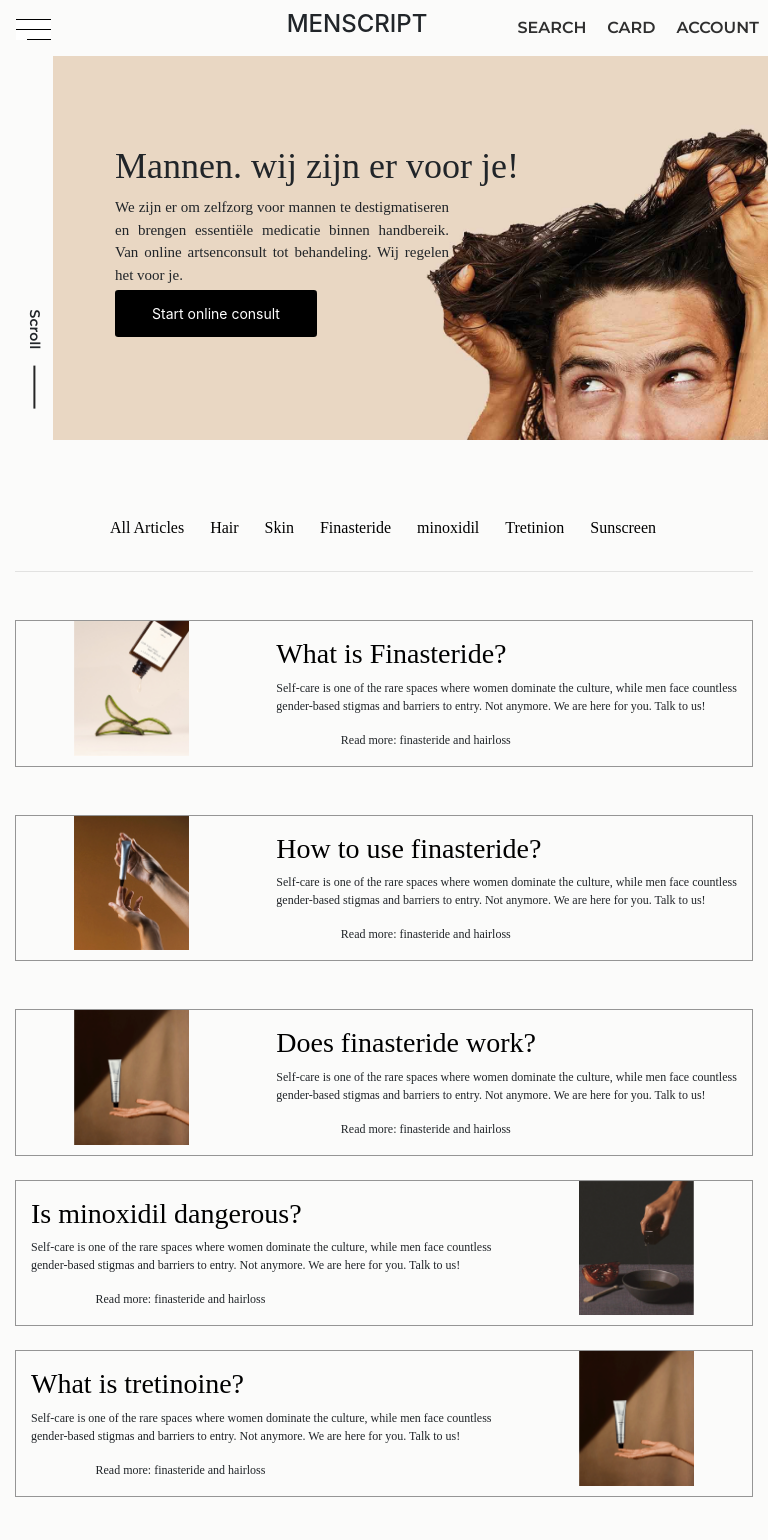
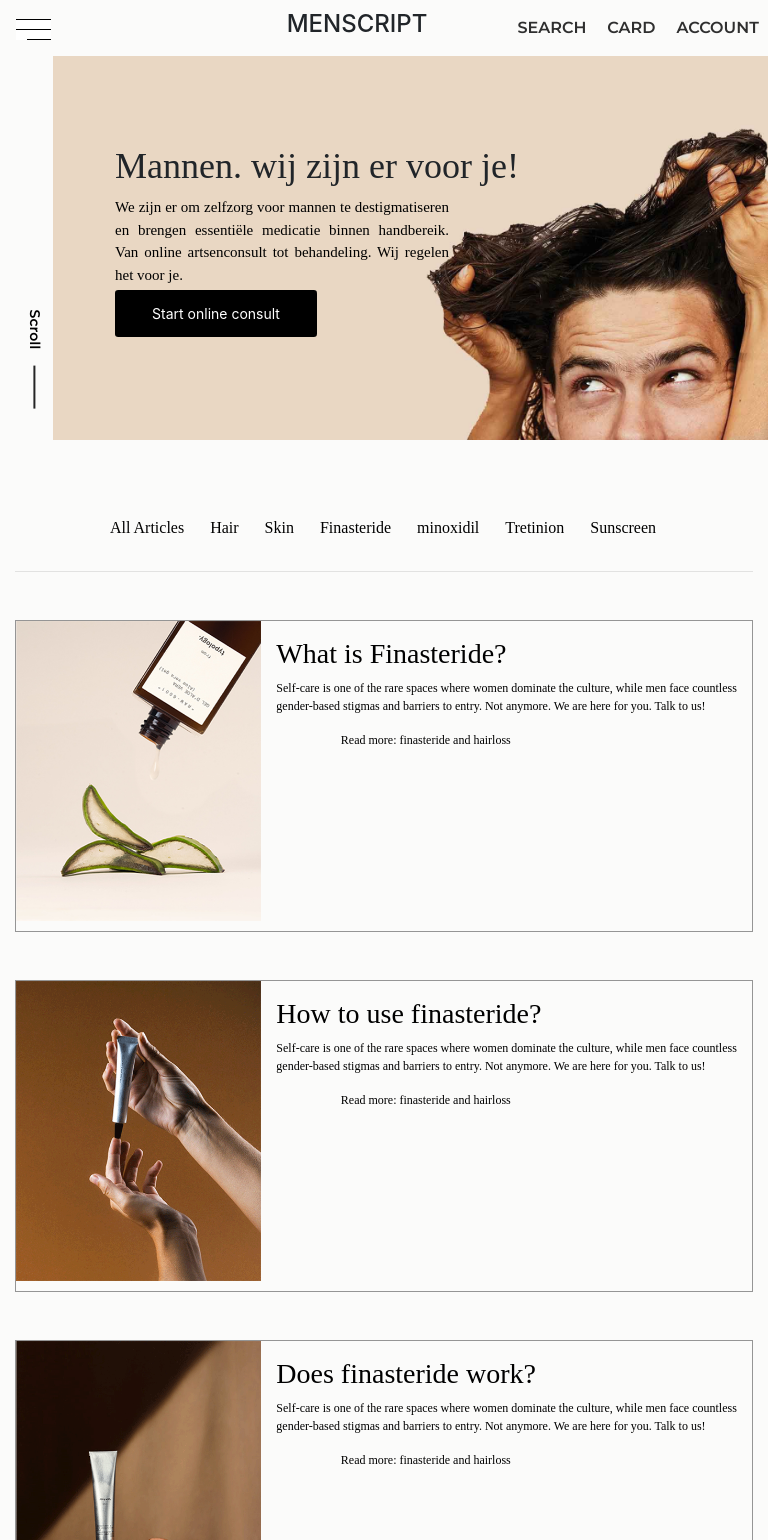
Before and after one commit to farahaidid/menscript-ca, a Vue app: page /blog in a window 768 px wide. Shown: the top 1540 px of the page. Built offline with nearby package versions, Linux system fonts and the light colour scheme; a web font is replaced by a local one.

Commit message:
imagesmheight

```diff
--- a/public/index.html
+++ b/public/index.html
@@ -39,6 +39,7 @@
     p{
       font-family: "Avenir Medium";
       font-size: 18pt;
+      color:black;
     }
 
   </style>
--- a/src/components/blog/BlogList.vue
+++ b/src/components/blog/BlogList.vue
@@ -1,20 +1,25 @@
 <template>
   <div>
     <div class="row w-75 mx-auto blog-list-section mb-lg-5 mb-md-4 mb-sm-4 mt-5" v-if="data.imageleft == 'left'" >
-      <div class="col-md-4 pl-lg-0 pl-md-0 text-sm-center" v-if="data.name == 'singleBlog'">
+
+
+        <router-link to="/singleblog">
+      <div class="col-md-4 pl-lg-0 pl-md-0 pr-0 pl-0 text-sm-center" v-if="data.name == 'singleBlog'">
         <img :src="data.image" alt="" class="blog-img"/>
       </div>
       <div class="col-md-8">
         <div class="mt-lg-5 mt-md-3 ">
-          <router-link to="/singleblog">
           <h1 class="blog-list-title" v-if="data.name == 'singleBlog'"> {{ data.title }}</h1>
-</router-link>
           <p class="blog-list-text" v-if="data.name == 'singleBlog'">
             {{ data.text}}
           </p>
           <p class="blog-list-subtext" v-if="data.name == 'singleBlog'"> {{ data.subtext }}</p>
         </div>
       </div>
+        </router-link>
+
+
+
     </div>
 
     <div class="row w-75 mx-auto blog-list-section mb-lg-5 mb-md-4 mb-sm-4" v-if="data.imageleft == 'right'">
@@ -58,4 +63,11 @@ export default {
 };
 </script>
 
-<style></style>
+<style scoped>
+a{
+  display: contents;
+}
+
+
+
+</style>
--- a/src/style/blogPost.scss
+++ b/src/style/blogPost.scss
@@ -120,7 +120,7 @@ a.blog-list-menu-link.router-link-active {
         font-size: 24px;
     }
     img.blog-img {
-        width: 60%;
+        height: 300px;
     }
     /* blog detail */
     h1.blog-title.text-center {
@@ -168,9 +168,6 @@ a.blog-list-menu-link.router-link-active {
         font-size: 20px;
         text-align: center;
     }
-    img.blog-img {
-        width: 50%;
-    }
     h1.blog-title.text-center {
         font-size: 22px;
         padding: 22px 0px;
@@ -190,6 +187,9 @@ a.blog-list-menu-link.router-link-active {
         z-index: 9999;
         top: -14%;
         left: 0%;
+    }
+    img.blog-img {
+        height: 300px;
     }
 }
 /* Medium devices (tablets, 768px and up) The navbar toggle appears at this breakpoint */
--- a/src/style/main.scss
+++ b/src/style/main.scss
@@ -31,7 +31,9 @@ a:hover{
 }
 
 /* Medium devices (tablets, 768px and up) The navbar toggle appears at this breakpoint */
-@media screen and (min-width: 768px) and (max-width: 991px) {}
+@media screen and (min-width: 768px) and (max-width: 991px) {
+
+}
 
 /* Large devices (desktops, 992px and up) */
 @media screen and (min-width: 992px) and (max-width: 1300px) {
```
